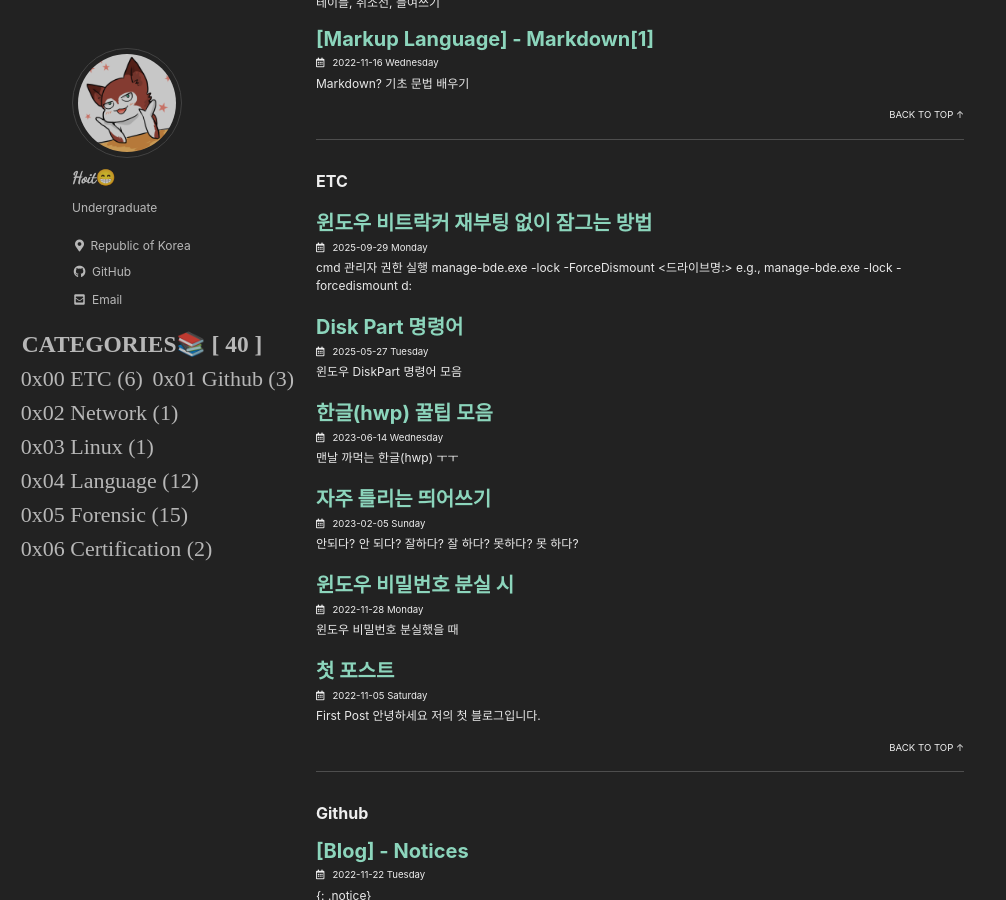
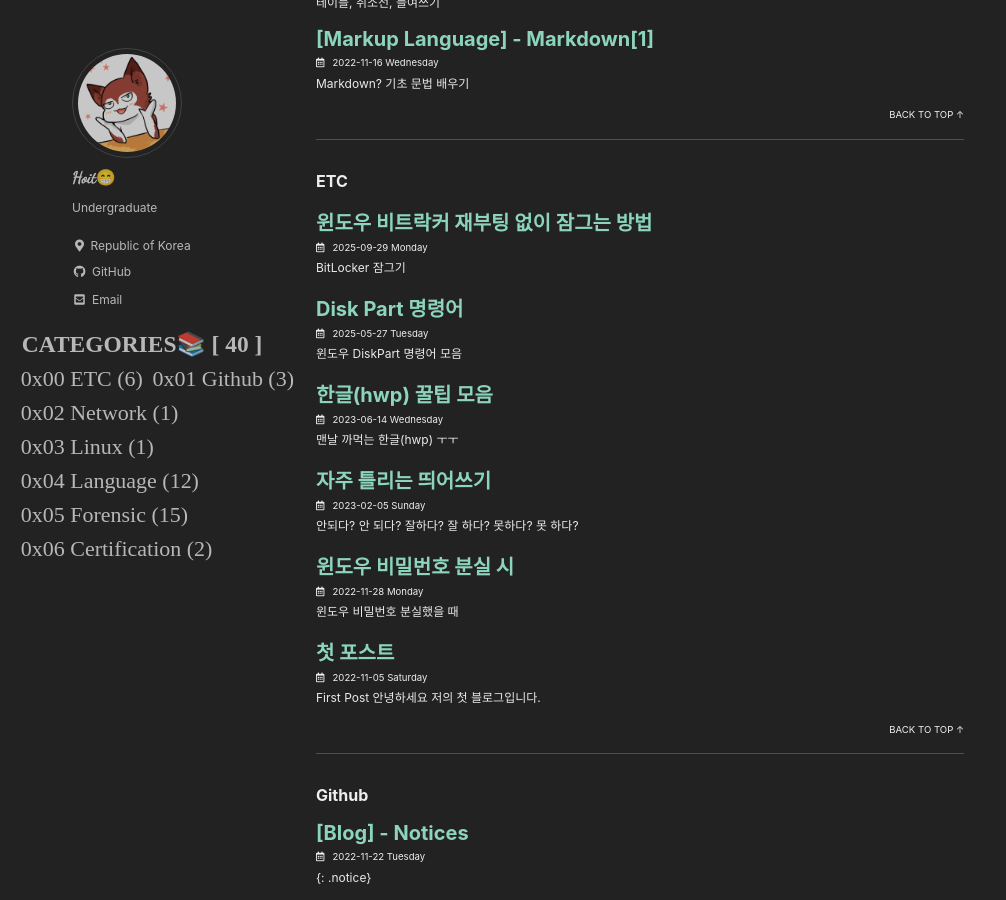
Before and after one commit to Hovember/Hovember.github.io, a Jekyll site: the page built from index.html, in a window 1280 px wide and 900 px high, scrolled down 2501 px. Shown: the whole window, without its empty margins (0-1006 px from the left). Built offline with Jekyll 4.4.1, drawn with Linux system fonts in a browser that asks for light colours; cached includes are drawn as plain includes; some web fonts are replaced; the list of posts is cut into pages by our own code.

Commit message:
Update 2025-09-29-bitlocker.md

```diff
--- a/_posts/ETC/2025-09-29-bitlocker.md
+++ b/_posts/ETC/2025-09-29-bitlocker.md
@@ -1,12 +1,13 @@
 ---
 layout: single
 title: "윈도우 비트락커 재부팅 없이 잠그는 방법"
+excerpt: "BitLocker 잠그기"
 categories:
   - ETC
 date: 2025-09-29
 last_modified_at: 2025-09-29
 ---
 
-cmd 관리자 권한 실행
-manage-bde.exe -lock -ForceDismount <드라이브명:>
-e.g., manage-bde.exe -lock -forcedismount d:
+cmd 관리자 권한 실행<br>
+manage-bde.exe -lock -ForceDismount <드라이브명:><br>
+e.g., manage-bde.exe -lock -forcedismount d: <br>
```
